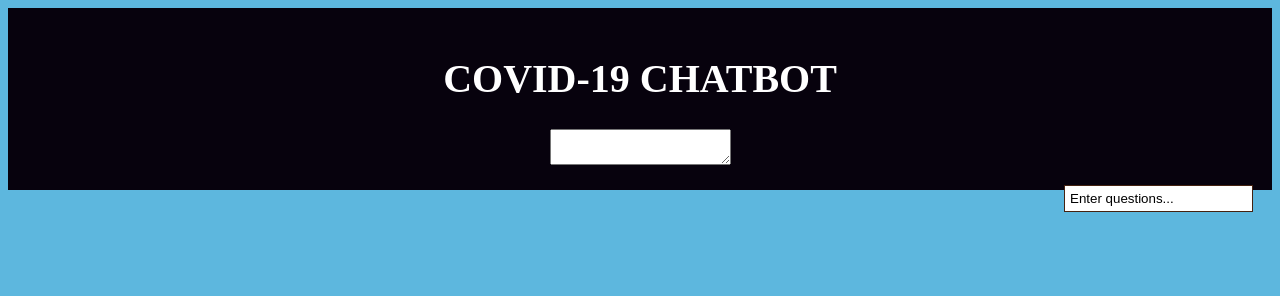
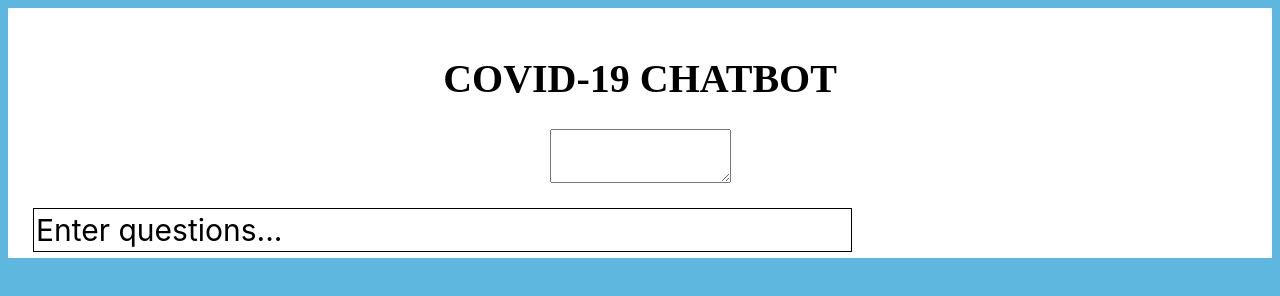
Before and after one commit to HACC2020/TeamNameNumber5, a plain HTML site: page index.html in a window 1280 px wide. Drawn offline with Linux system fonts and the light colour scheme.

Commit message:
Update style.css

```diff
--- a/style.css
+++ b/style.css
@@ -3,28 +3,36 @@
 }
 
 #chat div {
-    margin: 10px;
+    margin: 20px;
 }
 #input {
-    border: 0;
-    padding: 5px;
-    border: 1px solid #421;
+    text-align:left;
+    position: fixed;
+    display: block;
+    top:26vh;
+    border:1px solid black;
+    width:63.5vw;
+    margin: 0 auto;
+    height:5vh;
+    resize:none;
+    font-family:-apple-system, BlinkMacSystemFont, 'Segoe UI', Roboto, Oxygen, Ubuntu, Cantarell, 'Open Sans', 'Helvetica Neue', sans-serif;
+    overflow-y:auto;
+    user-select:none;
+    font-size: 30px;
 }
 
 .one {
-    background-color: #07020D;
+    background-color: white;
     width: 100%;
     text-align: center;
     padding-top: 20px;
     padding-bottom: 20px;
     font-size: 20px;
-    color: #ffffff;
+    color: #black;
 }
 
 #question {
-    text-align: right;
-    position: absolute;
-    right: 12px;
+    margin: 0 auto;
     width: 200px;
     padding: 5px;
     }
@@ -33,20 +41,6 @@ body {
     background-color: #5DB7DE;
     }
 
-#botchat {
-    text-align:left;
-    position:fixed;
-    display:block;
-    top:15vh;
-    border:1px solid black;
-    border-radius: 20px;
-    width:63.5vw;
-    margin-left:1%;
-    margin-right:2.25%;
-    height:80vh;
-    resize:none;
-    font-family:Courier;
-    overflow-y:auto;
-    user-select:none;
-    font-size:3vw;
+#botChat {
+    padding-top: 20px;
 }
```
